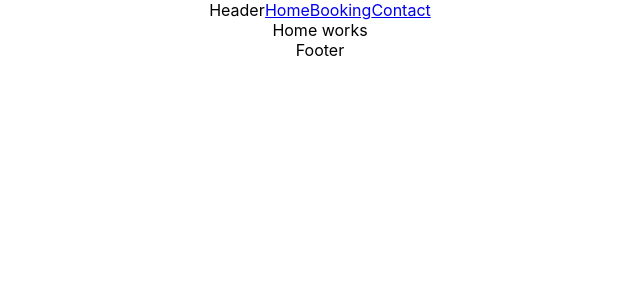
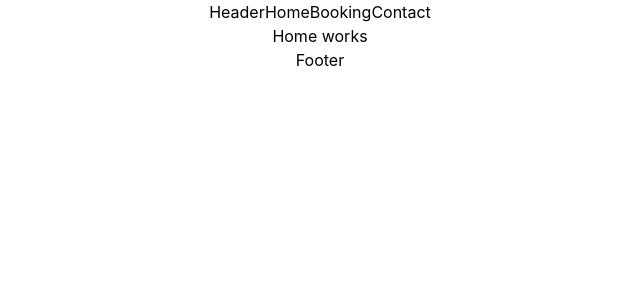
Before and after one commit to elgen98/booking-system, a React (Create React App) app in the folder front-end/: page / in a window 1280 px wide. Shown: the top 300 px of the page, without its empty margins (320-960 px from the left). Built offline with nearby package versions, Linux system fonts and the light colour scheme.

Commit message:
install tailwind

```diff
--- a/front-end/package.json
+++ b/front-end/package.json
@@ -46,6 +46,9 @@
     ]
   },
   "devDependencies": {
-    "react-router-dom": "^6.3.0"
+    "autoprefixer": "^10.4.8",
+    "postcss": "^8.4.16",
+    "react-router-dom": "^6.3.0",
+    "tailwindcss": "^3.1.8"
   }
 }
--- /dev/null
+++ b/front-end/postcss.config.js
@@ -0,0 +1,6 @@
+module.exports = {
+  plugins: {
+    tailwindcss: {},
+    autoprefixer: {},
+  },
+}
--- /dev/null
+++ b/front-end/tailwind.config.js
@@ -0,0 +1,8 @@
+/** @type {import('tailwindcss').Config} */
+module.exports = {
+  content: ["./src/**/*.{js,jsx,ts,tsx}"],
+  theme: {
+    extend: {},
+  },
+  plugins: [],
+};
```
Also changed, not shown: front-end/src/index.css (+7 -3 lines), 1 other file (tests, documents, lock files or other folders).
